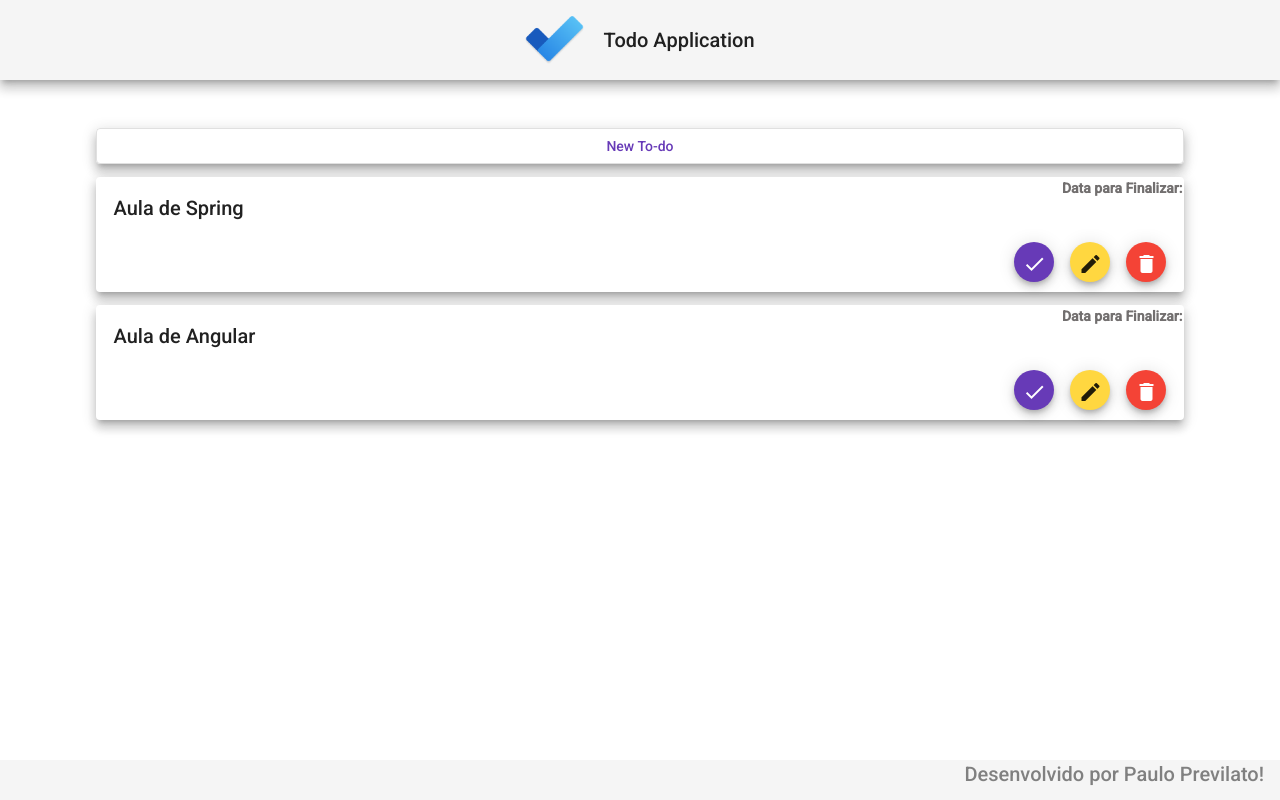
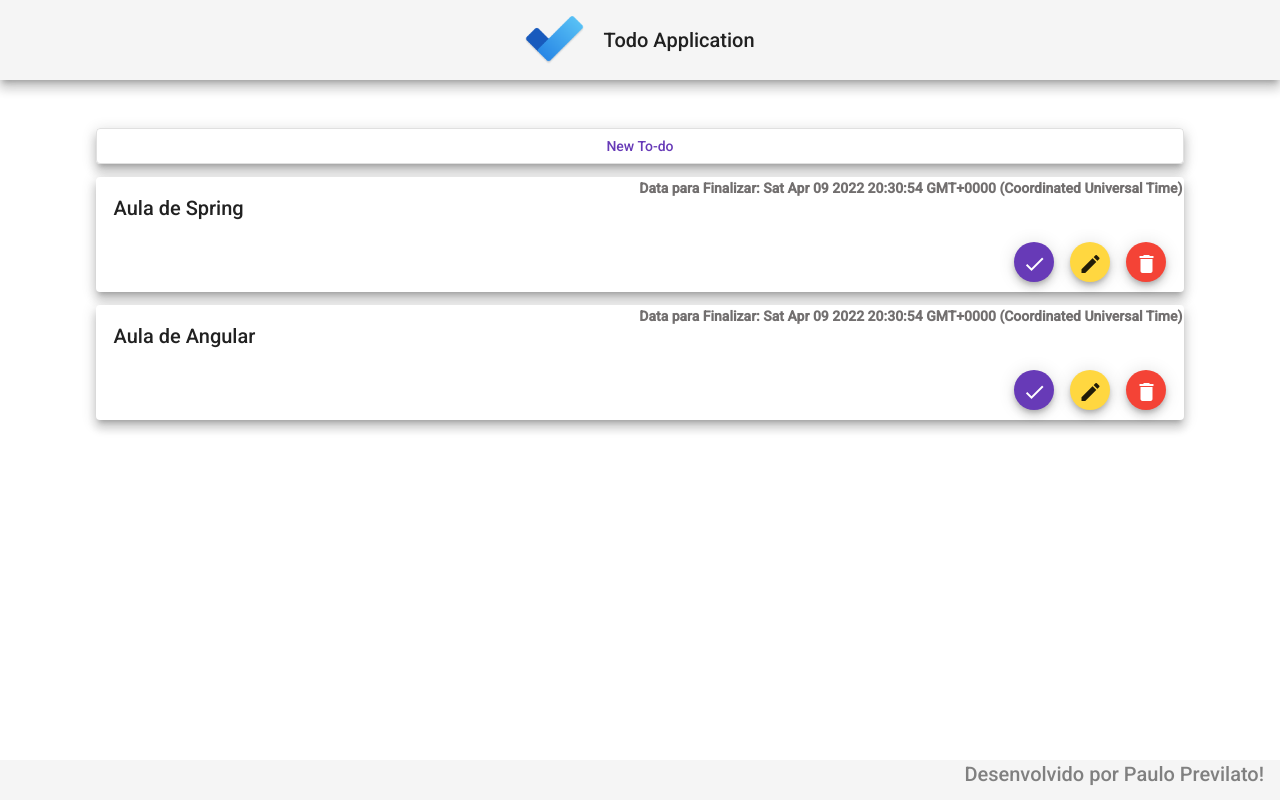
Before and after one commit to pauloprevilato/todo-Angular, an Angular app in the folder todo/: page / in a window 1280 px wide. Built offline with nearby package versions, Linux system fonts and the light colour scheme.

Commit message:
update read-all views items

```diff
--- a/todo/src/app/components/read-all/read-all.component.html
+++ b/todo/src/app/components/read-all/read-all.component.html
@@ -2,7 +2,7 @@
     <button class="novo-todo mat-elevation-z8" mat-stroked-button color="primary"> New To-do</button>
         <div class="content" *ngFor="let item of list">
             <mat-card class="mat-elevation-z8" >
-                <p>Data para Finalizar:</p>
+                <p>Data para Finalizar: {{item.dataParaFinalizar}}</p>
                 <mat-card-header>
                 <mat-card-title>{{item.titulo}}</mat-card-title>
                 <mat-card-subtitle></mat-card-subtitle>
```
